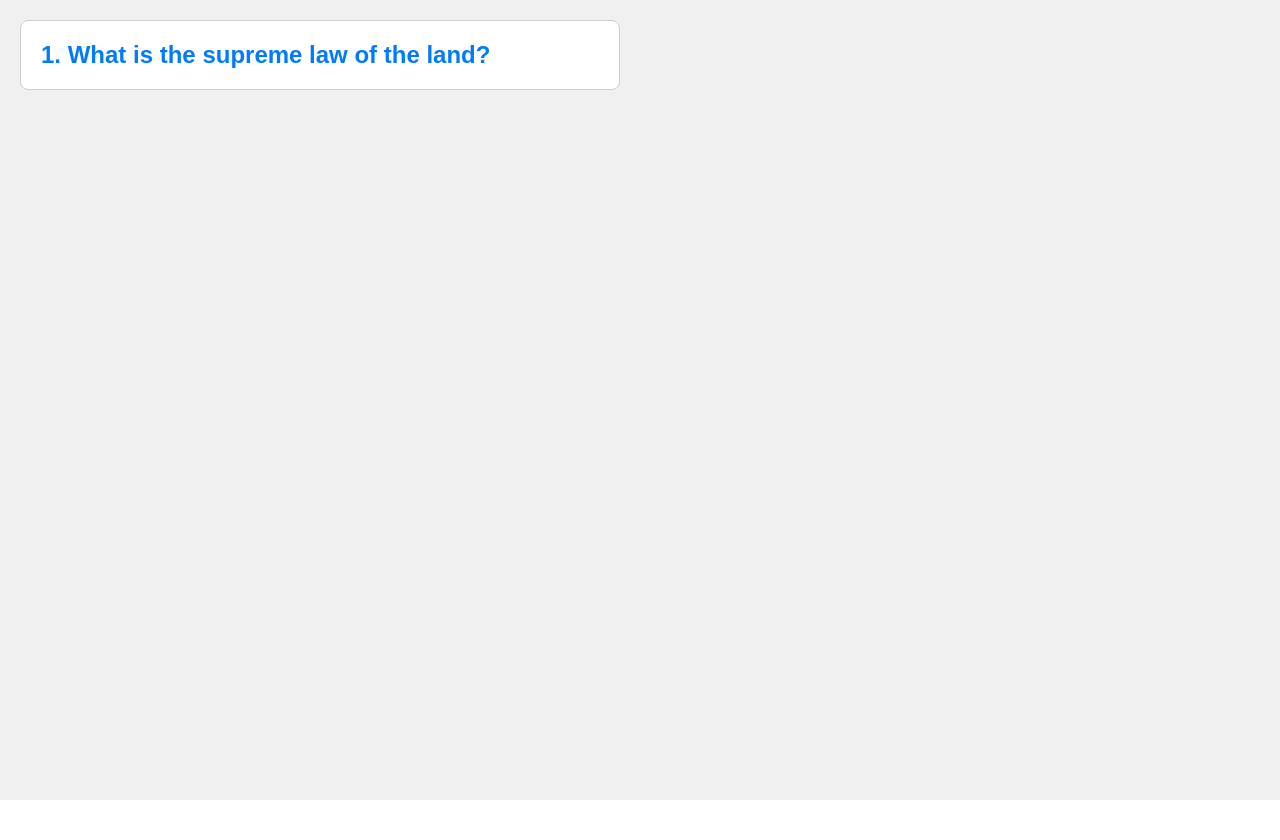
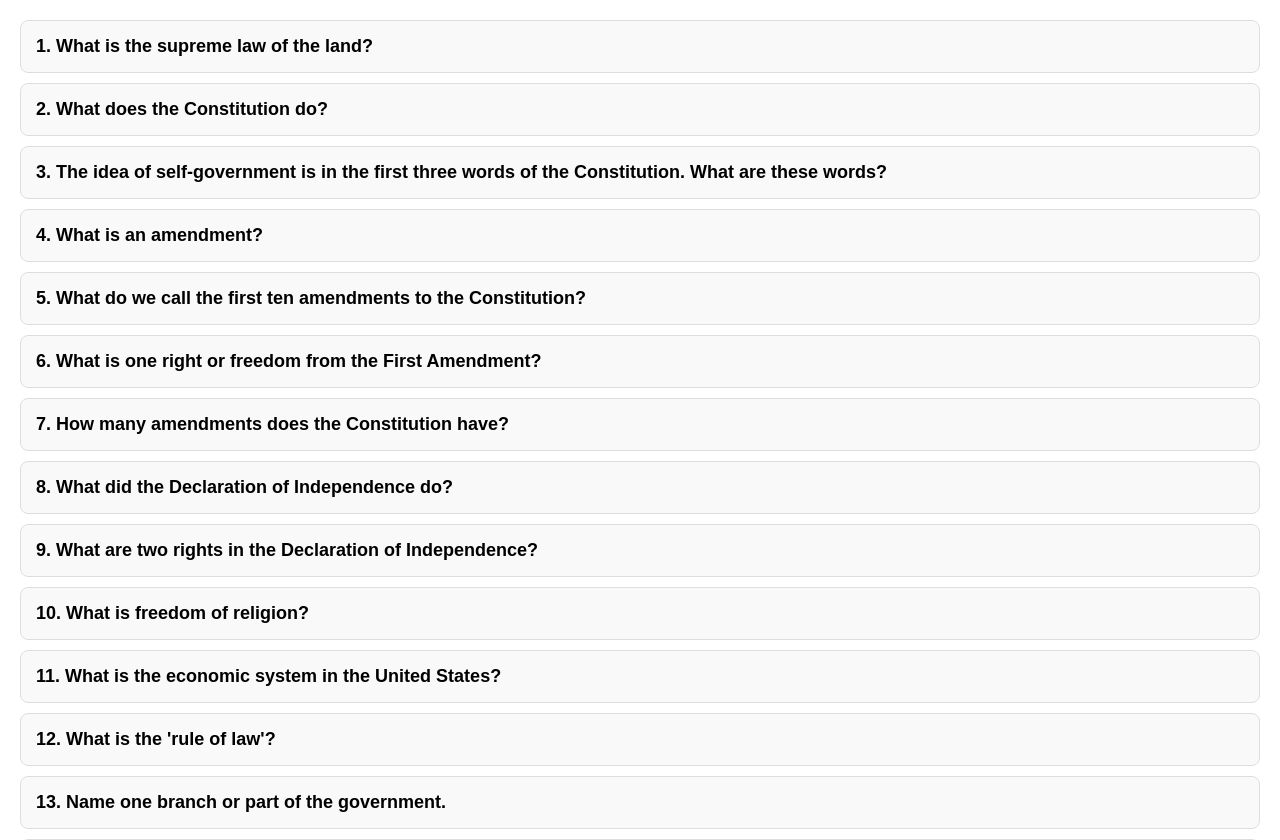
Before and after one commit to KhadayatShailendra/us-citizenship-test, a React (Create React App) app: page / in a window 1280 px wide. Before the commit the page ends 800 px from the top, so only its background shows below. Built offline with nearby package versions, Linux system fonts and the light colour scheme.

Commit message:
listed all question with scroll

```diff
--- a/src/App.css
+++ b/src/App.css
@@ -1,62 +1,32 @@
-* {
-  margin: 0;
-  padding: 0;
-  box-sizing: border-box;
+.App {
+  text-align: left;
+  font-family: Arial, sans-serif;
 }
 
-html, body, #root, .App {
-  height: 100%;
-  width: 100%;
-}
-
-.App {
-  display: flex;
-  flex-direction: column;
-  align-items: flex-start; /* Left-align content */
+.questions-container {
   padding: 20px;
-  font-family: Arial, sans-serif;
-  background-color: #f0f0f0;
-}
-
-h1 {
-  margin-bottom: 20px;
-  font-size: 2rem;
-  color: #333;
-}
-
-.question-container {
-  width: 100%;
-  height: 100%;
-  display: flex;
-  align-items: flex-start; /* Left-align content */
-  justify-content: flex-start; /* Left-align content */
-  touch-action: pan-y; /* Enable touch events for swiping */
 }
 
 .question-card {
-  border: 1px solid #ccc;
-  padding: 20px;
+  background: #f9f9f9;
+  border: 1px solid #ddd;
   border-radius: 8px;
-  width: 100%;
-  max-width: 600px; /* Limit width for better readability */
-  background-color: #fff;
+  padding: 15px;
+  margin-bottom: 10px;
   cursor: pointer;
-  user-select: none; /* Prevent text selection during swipe */
 }
 
 .question-card h2 {
   margin: 0;
-  font-size: 1.5rem;
-  color: #007bff;
+  font-size: 18px;
 }
 
 .question-card ul {
-  margin-top: 10px;
-  padding-left: 20px; /* Indent bullet points */
+  margin: 10px 0 0;
+  padding-left: 20px;
 }
 
 .question-card li {
-  font-size: 1.2rem;
-  color: #555;
-  margin-bottom: 8px; /* Space between bullet points */
+  text-align: left;
+  margin-bottom: 5px;
 }
--- a/src/App.js
+++ b/src/App.js
@@ -764,48 +764,28 @@ const questions = [
 ];
 
 function App() {
-  const [currentIndex, setCurrentIndex] = useState(0);
-  const [showAnswer, setShowAnswer] = useState(false);
+  const [showAnswer, setShowAnswer] = useState(null); // Track the ID of the currently visible answer
 
-  const handleNext = () => {
-    setCurrentIndex((prevIndex) =>
-      prevIndex === questions.length - 1 ? 0 : prevIndex + 1
-    );
-    setShowAnswer(false); // Hide answer when moving to the next question
+  // Toggle answer visibility for a specific question
+  const toggleAnswer = (id) => {
+    setShowAnswer((prev) => (prev === id ? null : id)); // Close the previous answer and open the new one
   };
-
-  const handlePrev = () => {
-    setCurrentIndex((prevIndex) =>
-      prevIndex === 0 ? questions.length - 1 : prevIndex - 1
-    );
-    setShowAnswer(false); // Hide answer when moving to the previous question
-  };
-
-  const toggleAnswer = () => {
-    setShowAnswer((prev) => !prev);
-  };
-
-  // Swipe handlers
-  const swipeHandlers = useSwipeable({
-    onSwipedLeft: () => handleNext(), // Swipe left for next question
-    onSwipedRight: () => handlePrev(), // Swipe right for previous question
-    preventDefaultTouchmoveEvent: true,
-    trackMouse: true,
-  });
 
   return (
     <div className="App">
-      <div {...swipeHandlers} className="question-container">
-        <div className="question-card">
-          <h2 onClick={toggleAnswer}>{currentIndex + 1}. {questions[currentIndex].question}</h2>
-          {showAnswer && (
+      <div className="questions-container" style={{ overflowY: "scroll", height: "100vh" }}>
+        {questions.map((q) => (
+          <div key={q.id} className="question-card" onClick={() => toggleAnswer(q.id)}>
+            <h2>{q.id}. {q.question}</h2>
+            {showAnswer === q.id && (
               <ul>
-              {questions[currentIndex].answers.map((answer, index) => (
+                {q.answers.map((answer, index) => (
                   <li key={index}>{answer}</li>
                 ))}
               </ul>
             )}
           </div>
+        ))}
       </div>
     </div>
   );
```
Lines whose indentation alone changed are shown as unchanged.
